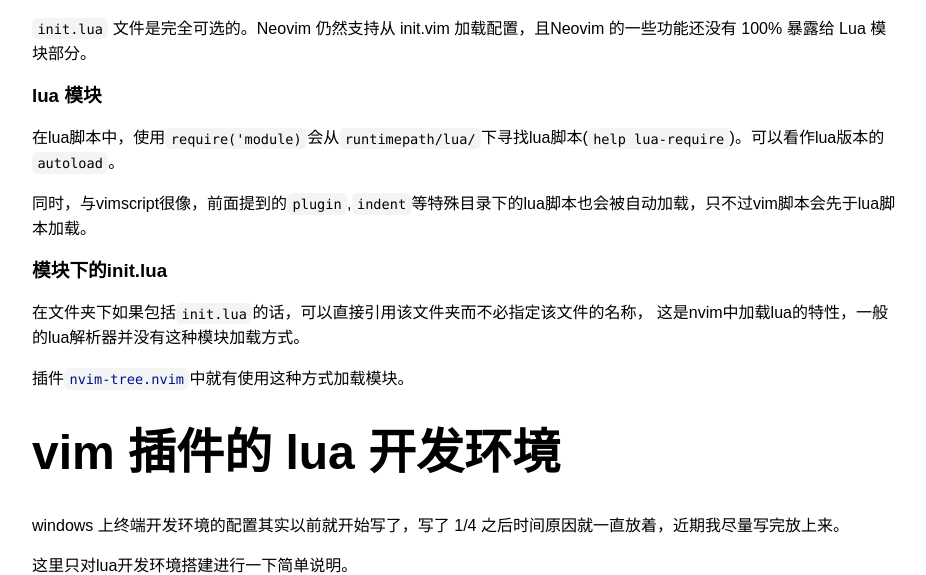
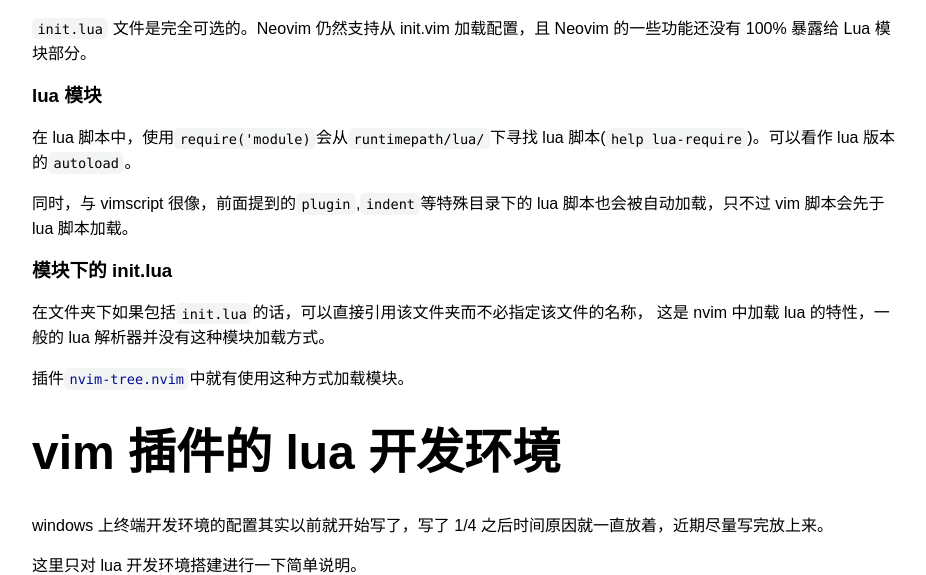
Before and after one commit to whitestarrain/blog, a Jekyll site: the page built from _posts/2022-06-24-nvim-lua-plugin-md_section_number.md, in a window 1280 px wide and 1400 px high, scrolled down 4104 px, cut to the strip 0-575 px from the top of the window. Shown: the whole strip, without its empty margins (68-994 px from the left). Built offline with Jekyll 4.4.1, drawn with Linux system fonts in a browser that asks for light colours; some web fonts are replaced; comment, search, counter and statistics services are not loaded; some of the changed text lies outside the part shown.

Commit message:
博客更新

`````diff
--- a/_posts/2022-06-24-nvim-lua-plugin-md_section_number.md
+++ b/_posts/2022-06-24-nvim-lua-plugin-md_section_number.md
@@ -7,8 +7,8 @@ tags:
   - lua
 ---
 
-我编辑笔记，写博客，写一些代码等已经从 vscode 转移到 nvim 上很久了。
-其中 vscode 有一个为 markdown 标题编号的插件[auto-markdown-toc](https://marketplace.visualstudio.com/items?itemName=huntertran.auto-markdown-toc)用了挺长时间，我会搭配 chrome 上自带侧边栏的[markdown viewer](https://chrome.google.com/webstore/detail/markdown-viewer/ckkdlimhmcjmikdlpkmbgfkaikojcbjk)插件浏览自己的 markdown 笔记。
+个人编辑笔记，写博客，写一些代码等已经从 vscode 转移到 nvim 上很久了。
+其中 vscode 有一个为 markdown 标题编号的插件[auto-markdown-toc](https://marketplace.visualstudio.com/items?itemName=huntertran.auto-markdown-toc)用了挺长时间，一般会搭配 chrome 上自带侧边栏的[markdown viewer](https://chrome.google.com/webstore/detail/markdown-viewer/ckkdlimhmcjmikdlpkmbgfkaikojcbjk)插件浏览自己的 markdown 笔记。
 但是 vim 上找了许久，也没有找到为标题编号的插件。这两天看了一下 nvim 的接口，用 lua 写了一个插件实现了功能。简单记录一下。
 
 **_:help 与你同在_**
@@ -21,7 +21,7 @@ tags:
 主要问题出在 vscode 的 vim 插件上，当然也不排除轻薄本 cpu 太差的原因。
 
 - 在编辑文件时，如果一直按下，松手之后，还能看见光标跑一会儿
-  - 可能是我调快了一些按住键盘后重复输入字符频率导致的
+  - 可能是在调快了按住键盘后重复输入字符频率导致的
 - 在编辑大文件，如 1000+行的 markdown 时，编辑的延迟非常大，光标的移动速度和编辑位置也非常容易和实际操作对不上。
   - 体验异常之差
 - 在格式化文件后，使用`u`的时候，vscode 的 vim 插件会一步一步得撤销格式化。
@@ -142,12 +142,12 @@ let &runtimepath = &runtimepaht .. "," .. "<path_to_plugin>"
 当前(2022-06)使用较多的 vimscript 实现的插件管理器为`vim-plug`，而使用较多的 lua 实现的的插件管理器为`packer.nvim`，
 两者都可以加载 vimscript 实现的插件以及 lua 实现的插件。可以根据自己喜好进行选择。
 
-我个人使用的是`vim-plug`，使用 autocmd 的方式，将每个的插件安装命令和插件的配置脚本放到一个脚本文件中，
+个人使用的是`vim-plug`，使用 autocmd 的方式，将每个的插件安装命令和插件的配置脚本放到一个脚本文件中，
 再通过自定义命令`LoadScript`和`LoadLua`的方式指定要在加载的插件。
 
-详情可以参考我的[`dotfiles`](https://github.com/whitestarrain/dotfiles)。
+详情可以参考个人的[`dotfiles`](https://github.com/whitestarrain/dotfiles)。
 
-我不清楚`packer.nvim`是否可以实现这种效果(`startup`是否可以调用多次)，并且有些 vim 实现的插件用 lua 配置起来也不是很方便，
+个人不清楚`packer.nvim`是否可以实现这种效果(`startup`是否可以调用多次)，并且有些 vim 实现的插件用 lua 配置起来也不是很方便，
 也就还没有转到`packer.nvim`，有时间再折腾。
 
 ### vim 内置插件包管理方法
@@ -162,26 +162,26 @@ let &runtimepath = &runtimepaht .. "," .. "<path_to_plugin>"
 
 可能自动加载的 lua 脚本有两种，一种是`init.lua`，用来代替`init.vim`，且无法与`init.vim`共同存在(`:help init.lua`)。
 
-`init.lua` 文件是完全可选的。Neovim 仍然支持从 init.vim 加载配置，且Neovim 的一些功能还没有 100% 暴露给 Lua 模块部分。
+`init.lua` 文件是完全可选的。Neovim 仍然支持从 init.vim 加载配置，且 Neovim 的一些功能还没有 100% 暴露给 Lua 模块部分。
 
 ### lua 模块
 
-在lua脚本中，使用`require('module)`会从`runtimepath/lua/`下寻找lua脚本(`help lua-require`)。可以看作lua版本的`autoload`。
+在 lua 脚本中，使用`require('module)`会从`runtimepath/lua/`下寻找 lua 脚本(`help lua-require`)。可以看作 lua 版本的`autoload`。
 
-同时，与vimscript很像，前面提到的`plugin`,`indent`等特殊目录下的lua脚本也会被自动加载，只不过vim脚本会先于lua脚本加载。
+同时，与 vimscript 很像，前面提到的`plugin`,`indent`等特殊目录下的 lua 脚本也会被自动加载，只不过 vim 脚本会先于 lua 脚本加载。
 
-### 模块下的init.lua
+### 模块下的 init.lua
 
 在文件夹下如果包括`init.lua`的话，可以直接引用该文件夹而不必指定该文件的名称，
-这是nvim中加载lua的特性，一般的lua解析器并没有这种模块加载方式。
+这是 nvim 中加载 lua 的特性，一般的 lua 解析器并没有这种模块加载方式。
 
 插件[`nvim-tree.nvim`](https://github.com/kyazdani42/nvim-tree.lua)中就有使用这种方式加载模块。
 
 # vim 插件的 lua 开发环境
 
-windows 上终端开发环境的配置其实以前就开始写了，写了 1/4 之后时间原因就一直放着，近期我尽量写完放上来。
+windows 上终端开发环境的配置其实以前就开始写了，写了 1/4 之后时间原因就一直放着，近期尽量写完放上来。
 
-这里只对lua开发环境搭建进行一下简单说明。
+这里只对 lua 开发环境搭建进行一下简单说明。
 
 ![2022-06-24-nvim-lua-plugin-md_section_number](https://source.acexy.cn/view/YJTNnqQ)
 
@@ -189,15 +189,15 @@ windows 上终端开发环境的配置其实以前就开始写了，写了 1/4
 - 文件浏览：nvim-tree
 - 内部终端：[floaterm](https://github.com/voldikss/vim-floaterm)
 - lua lsp:[sumneko_lua](https://github.com/sumneko/lua-language-server)
-- nvim内置lsp api配置：[nivm-lspconfig](https://github.com/neovim/nvim-lspconfig)
-- nvim自动补全：[nvim-cmp](https://github.com/hrsh7th/nvim-cmp)
-- nvim内置lua api补全：[lua-dev.nvim](https://github.com/folke/lua-dev.nvim)
-  - lua-dev是对sumneko_lua进行了包装，把nvim的api信息提供给lsp
-  - 也可以使用[cmp-nvim-lua](https://github.com/hrsh7th/cmp-nvim-lua)，但改插件只会提示字段名称，并不会有文档提示以及hover提示等。
+- nvim 内置 lsp api 配置：[nivm-lspconfig](https://github.com/neovim/nvim-lspconfig)
+- nvim 自动补全：[nvim-cmp](https://github.com/hrsh7th/nvim-cmp)
+- nvim 内置 lua api 补全：[lua-dev.nvim](https://github.com/folke/lua-dev.nvim)
+  - lua-dev 是对 sumneko_lua 进行了包装，把 nvim 的 api 信息提供给 lsp
+  - 也可以使用[cmp-nvim-lua](https://github.com/hrsh7th/cmp-nvim-lua)，但改插件只会提示字段名称，并不会有文档提示以及 hover 提示等。
 - 实时脚本测试执行插件：[nvim-luapad](https://github.com/rafcamlet/nvim-luapad)
-  - 实时执行输入的lua脚本(相当于文件修改时便执行一次luafile)，并将执行结果显示在编辑界面上
-  - 提供新开`luapad`，以及toggle luapad等api进行使用。
-  - 测试一些语法或api，以及调试一些方法的时候特别好用。
+  - 实时执行输入的 lua 脚本(相当于文件修改时便执行一次 luafile)，并将执行结果显示在编辑界面上
+  - 提供新开`luapad`，以及 toggle luapad 等 api 进行使用。
+  - 测试一些语法或 api，以及调试一些方法的时候特别好用。
 
   ![](https://source.acexy.cn/view/YJTNoSS)
 
@@ -205,8 +205,9 @@ windows 上终端开发环境的配置其实以前就开始写了，写了 1/4
   -- lua脚本中添加改句，确保luapad可以查找到当前文件夹下的模块。
   package.path = package.path .. ";./?.lua" .. ";./lua/?.lua"
   ```
+
 - 插件测试
-  - vim中执行该行保证可以查找到当前文件夹下的lua模块
+  - vim 中执行该行保证可以查找到当前文件夹下的 lua 模块
 
     ```vim
     let &runtimepath.="," . getcwd()
@@ -215,14 +216,14 @@ windows 上终端开发环境的配置其实以前就开始写了，写了 1/4
 
 # vim 的常用 lua 接口说明
 
-neovim暴露了一个全局变量`vim`来作为lua调用vim api的入口。按照`help lua.txt`进行划分，一些常用的函数和子模块如下：
+neovim 暴露了一个全局变量`vim`来作为 lua 调用 vim api 的入口。按照`help lua.txt`进行划分，一些常用的函数和子模块如下：
 
-- `:h lua-stdlib`:一些lua的“标准库”，包括一些函数和子模块
+- `:h lua-stdlib`:一些 lua 的“标准库”，包括一些函数和子模块
   - `vim.regex`: 在 Lua 中使用 Vim 正则表达式
   - `vim.loop`: Neovim 的 event lopp 模块（使用 LibUV)
-  - `vim.api`: 暴露 vim 的 API(:h API) 的模块（别的远程调用也是调用同样的 API)。包括获取与修改buffer内容，添加，删除高亮等。
-  - `vim.fn`: 暴露一些vim的内建函数。(:h eval.txt)
-- `:h lua-vim`：主要提供一些通用lua的方法，比如`startwith`,`deepcopy`,`list_slice`等。
+  - `vim.api`: 暴露 vim 的 API(:h API) 的模块（别的远程调用也是调用同样的 API)。包括获取与修改 buffer 内容，添加，删除高亮等。
+  - `vim.fn`: 暴露一些 vim 的内建函数。(:h eval.txt)
+- `:h lua-vim`：主要提供一些通用 lua 的方法，比如`startwith`,`deepcopy`,`list_slice`等。
   - `vim.inspect`: 把 Lua 对象以更易读的方式打印（在打印 Lua table 时会很有用）
 - `:h lua-ui`
   - `vim.ui`: 可被插件覆写的 UI 相关函数
@@ -230,7 +231,7 @@ neovim暴露了一个全局变量`vim`来作为lua调用vim api的入口。按
   - `vim.lsp`: 控制内置 LSP 客户端的模块
 - `:h treesitter.txt`
   - `vim.treesitter`: 暴露 tree-sitter 库中一些实用函数的模块
-- `:h lua-uri`: 提供一些uri的转换操作，比如`buf编号<->uri`,`文件路径<->uri`等
+- `:h lua-uri`: 提供一些 uri 的转换操作，比如`buf编号<->uri`,`文件路径<->uri`等
   - `vim.uri_xxxxxxxx`
 - `:h lua-filetype`
   - `vim.filetype.match()`
@@ -240,12 +241,12 @@ neovim暴露了一个全局变量`vim`来作为lua调用vim api的入口。按
 
 # 插件实现
 
-## lua的面向对象
+## lua 的面向对象
 
-lua的面向对象是通过lua中的table，functino以及table的`metatable`模拟出来的
+lua 的面向对象是通过 lua 中的 table，functino 以及 table 的`metatable`模拟出来的
 
-table中可以设置k-v作为成员变量，设置function作为方法。
-然后使用一个table作为创建其他table的模板，也就是类。
+table 中可以设置 k-v 作为成员变量，设置 function 作为方法。
+然后使用一个 table 作为创建其他 table 的模板，也就是类。
 
 ```lua
 -- 定义Stack '类'
@@ -287,7 +288,7 @@ end
 return Stack
 ```
 
-有一处需要注意，下面的代码通过metatable的方式，保证new出来的新table，调用方法时，可以从充当类的表Stack中获得到方法。
+有一处需要注意，下面的代码通过 metatable 的方式，保证 new 出来的新 table，调用方法时，可以从充当类的表 Stack 中获得到方法。
 
 ```lua
 Stack.__index = Stack
@@ -331,7 +332,7 @@ end
 
 ### parser
 
-首先需要找到markdown标题，lua中没有原生支持正则表达式，因此这里使用lua的模式匹配。
+首先需要找到 markdown 标题，lua 中没有原生支持正则表达式，因此这里使用 lua 的模式匹配。
 
 ```lua
 M.heading_pattern = "^#+ "
@@ -344,14 +345,15 @@ end
 
 同时需要跳过注释以及代码块中的符合标题模式的行。
 
-```lua
+````lua
 -- 定义需要忽略的 包围pair
 M.ignore_pairs = {
   { "```", "```" },
   { "\\~\\~\\~", "\\~\\~\\~" },
   { "<!--", "-->" },
 }
-```
+````
+
 ```lua
 for line_number, line in ipairs(all_lines) do
   for pair_index, pair in ipairs(M.ignore_pairs) do
@@ -432,7 +434,7 @@ end
 
 ### 插件配置
 
-提供setup方法进行插件的自定义配置。
+提供 setup 方法进行插件的自定义配置。
 
 ```lua
 -- md_section_number.lua
@@ -444,6 +446,7 @@ end
 ```
 
 默认配置为：
+
 ```lua
 require("md_section_number").setup({
   max_level = 4, -- 只为heading level小于等于4的标题添加编号。
@@ -455,14 +458,14 @@ require("md_section_number").setup({
 })
 ```
 
-设置文件filetype：
+设置文件 filetype：
 
 ```vim
 " ftdetect/markdown.vim
 au BufRead,BufNewFile *.{md,mdown,mkd,mkdn,markdown,mdwn,mdx} set filetype=markdown
 ```
 
-在markdown文件下设置command方便调用：
+在 markdown 文件下设置 command 方便调用：
 
 ```vim
 " ftplugin/markdown.vim
`````
